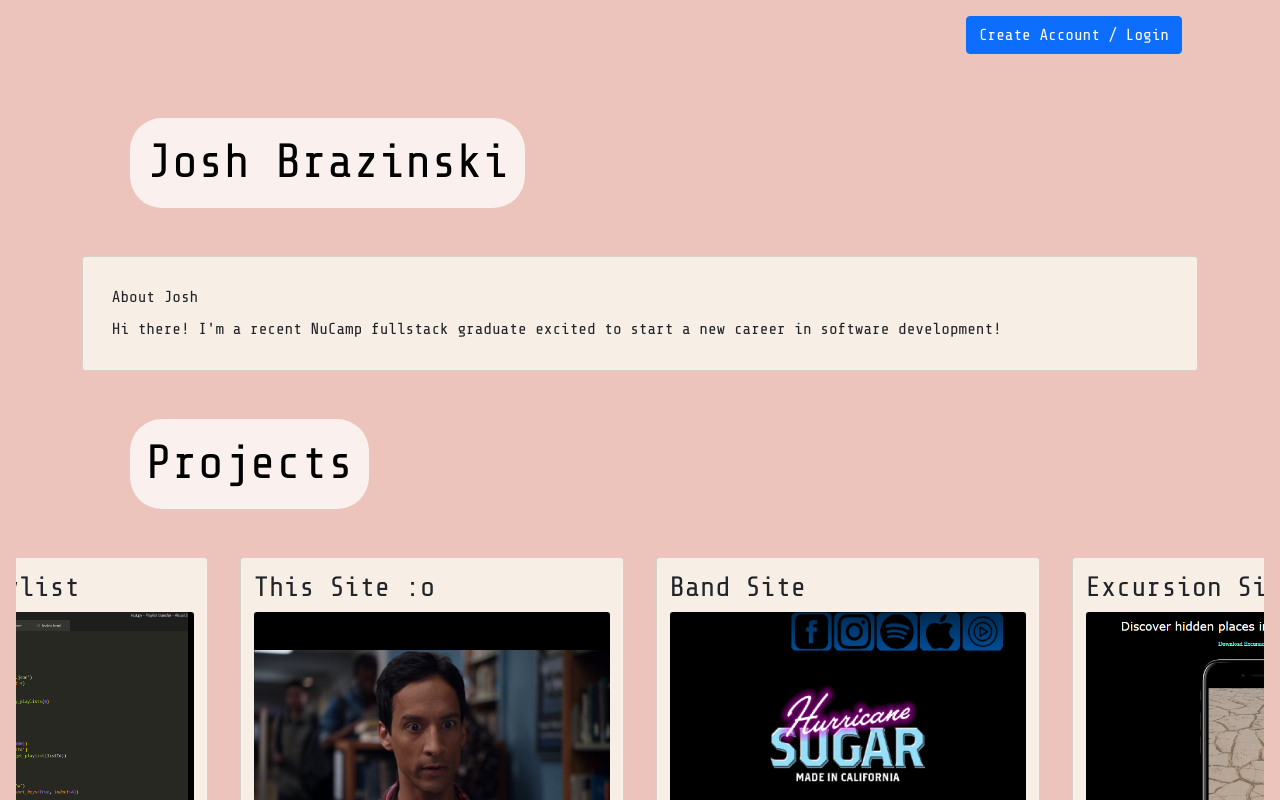
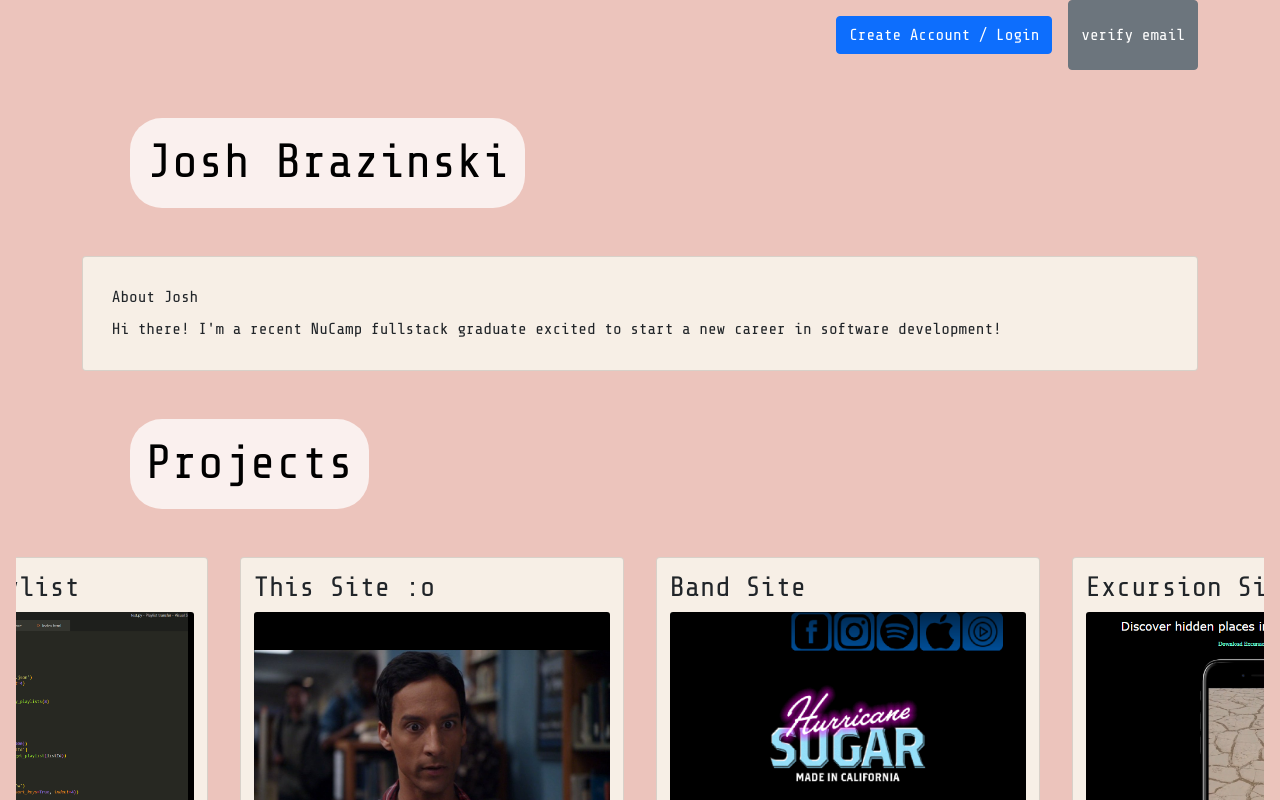
Before and after one commit to JoshBreezy/Portfolio, a React (Create React App) app: page / in a window 1280 px wide. Shown: the top 800 px of the page. Built offline with nearby package versions, Linux system fonts and the light colour scheme; no server answers.

Commit message:
I haven't struggled so much in a long time

```diff
--- a/src/components/Main.js
+++ b/src/components/Main.js
@@ -26,7 +26,7 @@ export default function Main() {
         setLogOrSign(!loginOrSign)
     }
 
-    const { currentUser, logout } = useAuth()
+    const { currentUser, logout, sendVerifyEmail } = useAuth()
 
 
     async function handleLogout() {
@@ -67,6 +67,7 @@ export default function Main() {
                 { currentUser? <Button className='m-3' color='primary' onClick={handleLogout}>Log Out</Button> : <Button className='m-3' color='primary' onClick={toggleModal} >
                     Create Account / Login
                 </Button>}
+                <Button onClick={sendVerifyEmail}>verify email</Button>
             </div>
                 <CreateAccount
                     isOpen={modalOpen}
--- a/src/contexts/AuthContext.js
+++ b/src/contexts/AuthContext.js
@@ -13,9 +13,7 @@ export function AuthProvider({ children }) {
     const [loading, setLoading] = useState(true);
 
     function signup(email, password) {
-        return auth.createUserWithEmailAndPassword(email, password).then((userCredential) => {
-            userCredential.user.sendEmailVerification()
-        })
+        return auth.createUserWithEmailAndPassword(email, password)
     }
 
     function login(email, password) {
@@ -24,6 +22,10 @@ export function AuthProvider({ children }) {
 
     function logout() {
         return auth.signOut()
+    }
+
+    function sendVerifyEmail() {
+        return currentUser.sendEmailVerification()
     }
 
 
@@ -40,6 +42,7 @@ export function AuthProvider({ children }) {
         currentUser,
         signup,
         login,
+        sendVerifyEmail,
         logout
     }
 
```
